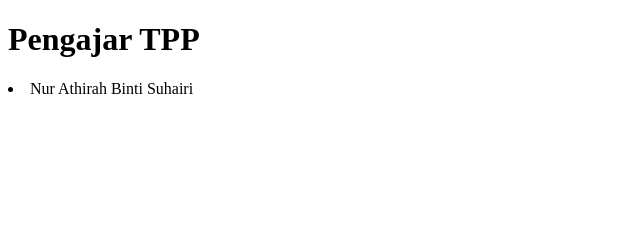
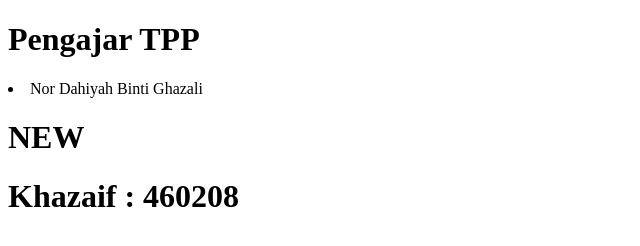
Before and after one commit to syierahz/data-pelajar, a plain HTML site: page lecturer.html in a window 1280 px wide. Shown: the whole page, without its empty margins (0-640 px from the left). Drawn offline with Linux system fonts and the light colour scheme.

Commit message:
Menambah nama Khazif

```diff
--- a/lecturer.html
+++ b/lecturer.html
@@ -4,10 +4,13 @@
     <meta charset="UTF-8">
     <meta http-equiv="X-UA-Compatible" content="IE=edge">
     <meta name="viewport" content="width=device-width, initial-scale=1.0">
-    <title>Document</title>
+    <title>LECTURER</title>
 </head>
 <body>
     <h1>Pengajar TPP</h1>
-    <li>Nur Athirah Binti Suhairi</li>
+    <li>Nor Dahiyah Binti Ghazali</li>
+
+    <h1>NEW</h1>
+    <h1>Khazaif : 460208</h1>
 </body>
 </html>
```
